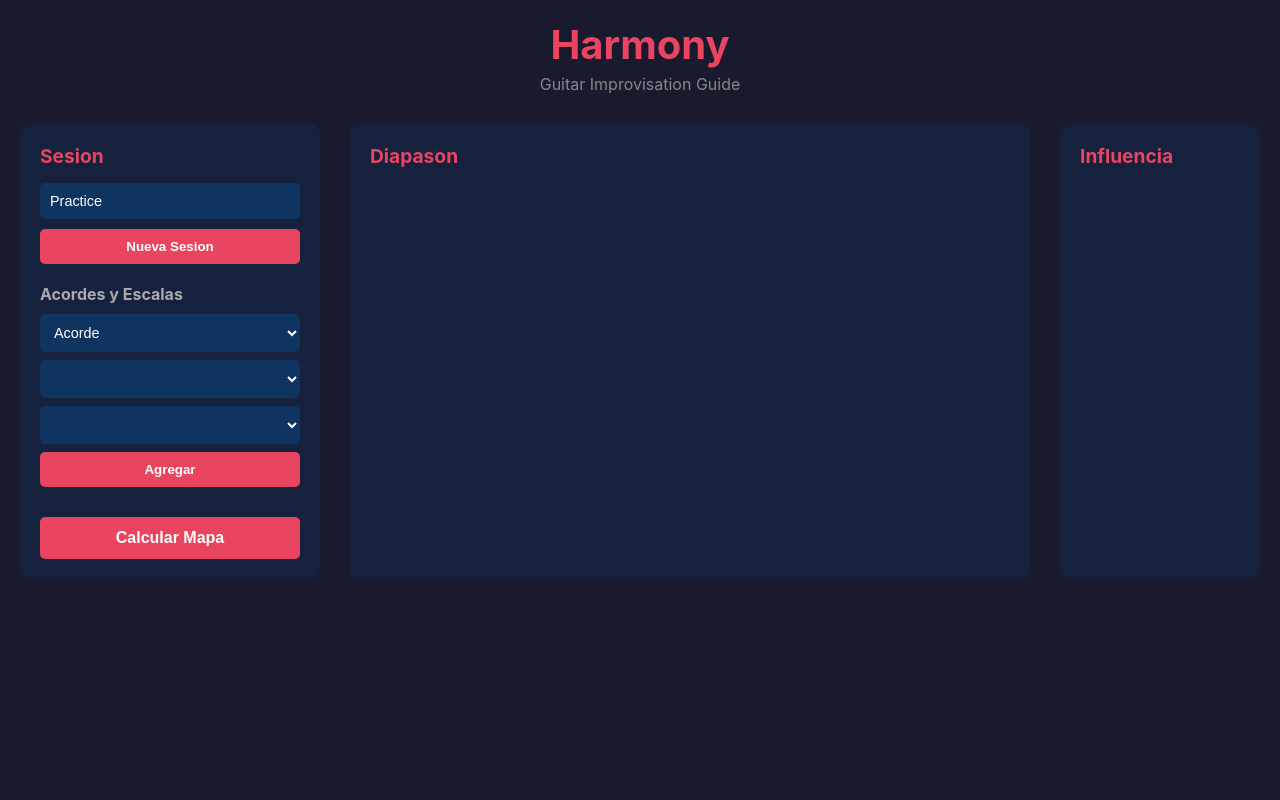
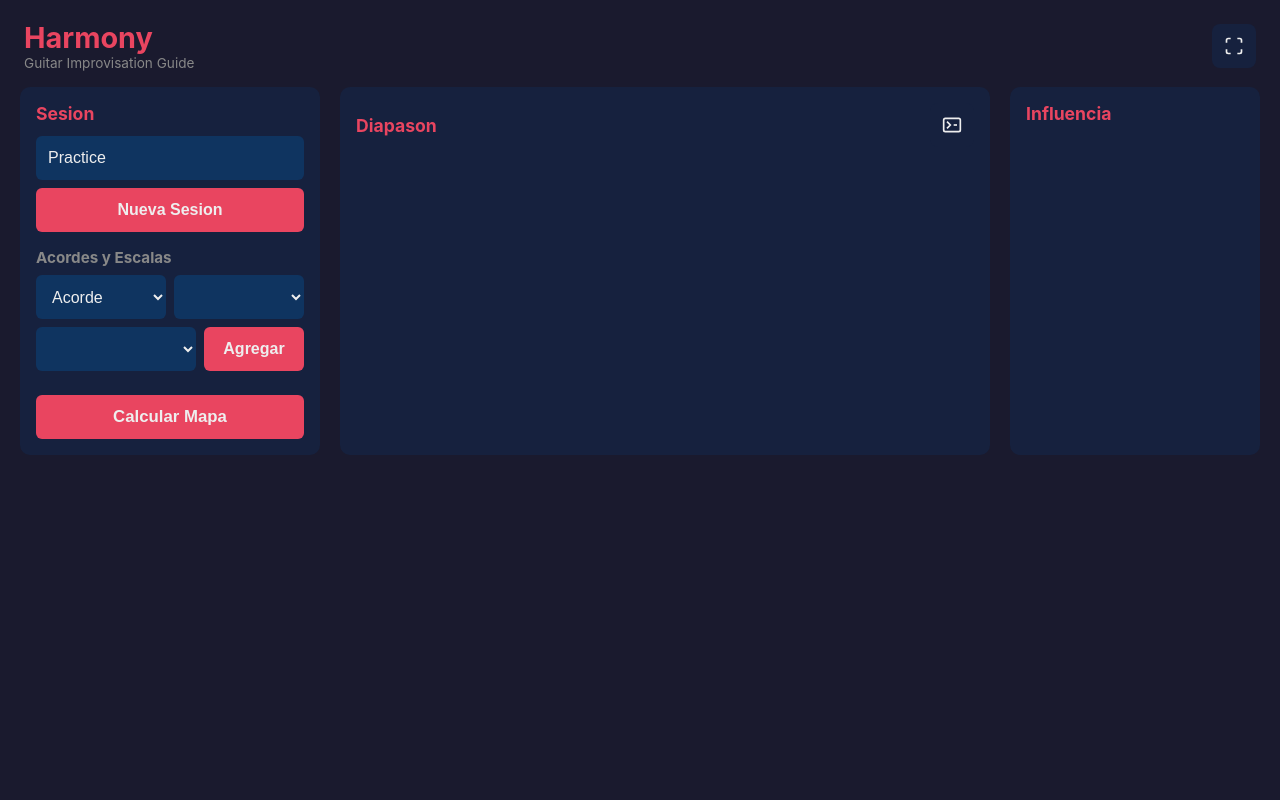
Before and after one commit to davidkingss96/harmony, a PHP site: page / in a window 1280 px wide. Run offline with PHP 8.4, Linux system fonts and the light colour scheme; lists and menus that the app fills with data are empty.

Commit message:
Optimizo para celular

```diff
--- a/frontend/css/style.css
+++ b/frontend/css/style.css
@@ -2,214 +2,406 @@
     margin: 0;
     padding: 0;
     box-sizing: border-box;
+    -webkit-tap-highlight-color: transparent;
+}
+
+:root {
+    --primary: #e94560;
+    --primary-hover: #c73e54;
+    --bg-dark: #1a1a2e;
+    --bg-card: #16213e;
+    --bg-input: #0f3460;
+    --text: #eee;
+    --text-muted: #888;
+    --radius: 10px;
 }
 
 body {
     font-family: -apple-system, BlinkMacSystemFont, 'Segoe UI', Roboto, Oxygen, Ubuntu, sans-serif;
-    background: #1a1a2e;
-    color: #eee;
+    background: var(--bg-dark);
+    color: var(--text);
     min-height: 100vh;
+    min-height: 100dvh;
+    overflow-x: hidden;
 }
 
 .container {
     max-width: 1400px;
     margin: 0 auto;
-    padding: 20px;
+    padding: 12px;
 }
 
+/* Header */
 header {
-    text-align: center;
-    margin-bottom: 30px;
+    display: flex;
+    justify-content: space-between;
+    align-items: center;
+    margin-bottom: 16px;
+    padding: 0 4px;
 }
 
-header h1 {
-    font-size: 2.5rem;
-    color: #e94560;
-    margin-bottom: 5px;
+.header-content h1 {
+    font-size: 1.8rem;
+    color: var(--primary);
 }
 
 header .subtitle {
-    color: #888;
-    font-size: 1rem;
+    color: var(--text-muted);
+    font-size: 0.85rem;
 }
 
-main {
-    display: grid;
-    grid-template-columns: 300px 1fr 200px;
-    gap: 30px;
+.header-actions {
+    display: flex;
+    gap: 8px;
 }
 
-@media (max-width: 1024px) {
-    main {
-        grid-template-columns: 1fr;
-    }
+.icon-btn {
+    width: 40px;
+    height: 40px;
+    display: flex;
+    align-items: center;
+    justify-content: center;
+    background: var(--bg-card);
+    border: none;
+    border-radius: 8px;
+    color: var(--text);
+    cursor: pointer;
+    transition: background 0.2s;
+}
+
+.icon-btn:hover {
+    background: var(--primary);
+}
+
+/* Main Layout */
+main {
+    display: flex;
+    flex-direction: column;
+    gap: 12px;
+}
+
+/* Cards */
+.session-panel,
+.fretboard-section,
+.influence-section {
+    background: var(--bg-card);
+    border-radius: var(--radius);
+    padding: 16px;
+}
+
+.session-panel h2,
+.fretboard-section h2,
+.influence-section h2 {
+    color: var(--primary);
+    margin-bottom: 12px;
+    font-size: 1.1rem;
 }
 
 /* Session Panel */
-.session-panel {
-    background: #16213e;
-    border-radius: 10px;
-    padding: 20px;
-}
-
-.session-panel h2 {
-    color: #e94560;
-    margin-bottom: 15px;
-    font-size: 1.2rem;
-}
-
 .session-controls {
     display: flex;
     flex-direction: column;
-    gap: 10px;
-    margin-bottom: 20px;
+    gap: 8px;
+    margin-bottom: 16px;
 }
 
 input, select {
-    padding: 10px;
+    width: 100%;
+    padding: 12px;
     border: none;
-    border-radius: 5px;
-    background: #0f3460;
-    color: #fff;
-    font-size: 0.9rem;
+    border-radius: 6px;
+    background: var(--bg-input);
+    color: var(--text);
+    font-size: 1rem;
+    min-height: 44px;
 }
 
 button {
-    padding: 10px 15px;
+    width: 100%;
+    padding: 12px;
     border: none;
-    border-radius: 5px;
-    background: #e94560;
-    color: #fff;
+    border-radius: 6px;
+    background: var(--primary);
+    color: var(--text);
     cursor: pointer;
-    font-weight: bold;
+    font-weight: 600;
+    font-size: 1rem;
+    min-height: 44px;
     transition: background 0.2s;
 }
 
 button:hover {
-    background: #c73e54;
+    background: var(--primary-hover);
+}
+
+button:active {
+    transform: scale(0.98);
 }
 
 .items-section h3 {
-    font-size: 1rem;
-    margin-bottom: 10px;
-    color: #aaa;
+    font-size: 0.95rem;
+    margin-bottom: 8px;
+    color: var(--text-muted);
 }
 
 .add-item {
     display: flex;
     flex-direction: column;
     gap: 8px;
-    margin-bottom: 15px;
+    margin-bottom: 12px;
 }
 
 .items-list {
     list-style: none;
-    max-height: 200px;
+    max-height: 180px;
     overflow-y: auto;
+    -webkit-overflow-scrolling: touch;
 }
 
 .items-list li {
     display: flex;
     justify-content: space-between;
     align-items: center;
-    padding: 8px 10px;
-    background: #0f3460;
-    border-radius: 5px;
-    margin-bottom: 5px;
-    font-size: 0.9rem;
+    padding: 10px 12px;
+    background: var(--bg-input);
+    border-radius: 6px;
+    margin-bottom: 6px;
+    font-size: 0.95rem;
 }
 
 .items-list li .remove-btn {
+    width: 28px;
+    height: 28px;
+    min-height: auto;
     background: transparent;
-    color: #e94560;
-    padding: 2px 6px;
-    font-size: 0.8rem;
+    color: var(--primary);
+    padding: 0;
+    font-size: 1.2rem;
+    border-radius: 50%;
+}
+
+.items-list li .remove-btn:hover {
+    background: rgba(233, 69, 96, 0.2);
 }
 
 .calculate-btn {
-    width: 100%;
-    margin-top: 15px;
-    padding: 12px;
-    font-size: 1rem;
+    margin-top: 12px;
+    font-size: 1.05rem;
 }
 
 /* Fretboard */
-.fretboard-section {
-    background: #16213e;
-    border-radius: 10px;
-    padding: 20px;
+.fretboard-header {
+    display: flex;
+    justify-content: space-between;
+    align-items: center;
+    margin-bottom: 12px;
 }
 
-.fretboard-section h2 {
-    color: #e94560;
-    margin-bottom: 15px;
-    font-size: 1.2rem;
+.fretboard-header h2 {
+    margin-bottom: 0;
 }
 
 .fretboard {
     overflow-x: auto;
+    -webkit-overflow-scrolling: touch;
+    padding-bottom: 8px;
 }
 
 .fretboard svg {
     display: block;
-    margin: 0 auto;
+    min-width: 100%;
 }
 
 /* Influence Panel */
-.influence-section {
-    background: #16213e;
-    border-radius: 10px;
-    padding: 20px;
-}
-
-.influence-section h2 {
-    color: #e94560;
-    margin-bottom: 15px;
-    font-size: 1.2rem;
-}
-
 .influence-list {
-    display: flex;
-    flex-direction: column;
+    display: grid;
+    grid-template-columns: repeat(auto-fill, minmax(140px, 1fr));
     gap: 8px;
 }
 
 .influence-item {
     display: flex;
-    justify-content: space-between;
     align-items: center;
+    gap: 8px;
     padding: 8px 10px;
-    background: #0f3460;
-    border-radius: 5px;
+    background: var(--bg-input);
+    border-radius: 6px;
 }
 
 .influence-item .note {
     font-weight: bold;
-    font-size: 1.1rem;
-}
-
-.influence-item .count {
-    color: #888;
+    font-size: 1rem;
+    min-width: 28px;
 }
 
 .influence-item .bar {
     flex: 1;
     height: 6px;
-    background: #1a1a2e;
+    background: var(--bg-dark);
     border-radius: 3px;
-    margin: 0 10px;
     overflow: hidden;
 }
 
 .influence-item .bar-fill {
     height: 100%;
-    background: #e94560;
+    background: var(--primary);
     border-radius: 3px;
     transition: width 0.3s ease;
 }
 
+.influence-item .count {
+    color: var(--text-muted);
+    font-size: 0.9rem;
+    min-width: 20px;
+    text-align: right;
+}
+
 /* Fret markers */
 .fret-marker {
-    fill: #888;
+    fill: #666;
     font-size: 10px;
 }
+
+/* Landscape Overlay */
+.landscape-overlay {
+    position: fixed;
+    top: 0;
+    left: 0;
+    width: 100%;
+    height: 100%;
+    background: var(--bg-dark);
+    z-index: 1000;
+    display: flex;
+    flex-direction: column;
+}
+
+.landscape-overlay.hidden {
+    display: none;
+}
+
+.landscape-header {
+    display: flex;
+    justify-content: space-between;
+    align-items: center;
+    padding: 12px 16px;
+    background: var(--bg-card);
+    flex-shrink: 0;
+}
+
+.landscape-header span {
+    font-weight: 600;
+    color: var(--primary);
+}
+
+.landscape-fretboard {
+    flex: 1;
+    display: flex;
+    align-items: center;
+    justify-content: center;
+    overflow: auto;
+    padding: 16px;
+}
+
+.landscape-fretboard svg {
+    max-width: 100%;
+    max-height: 100%;
+}
+
+/* Desktop */
+@media (min-width: 768px) {
+    .container {
+        padding: 20px;
+    }
+
+    header h1 {
+        font-size: 2.5rem;
+    }
+
+    main {
+        display: grid;
+        grid-template-columns: 280px 1fr 220px;
+        gap: 20px;
+    }
+
+    .session-controls {
+        flex-direction: column;
+    }
+
+    .add-item {
+        flex-direction: row;
+        flex-wrap: wrap;
+    }
+
+    .add-item select {
+        flex: 1;
+        min-width: 100px;
+    }
+
+    .add-item button {
+        width: auto;
+        min-width: 100px;
+    }
+
+    .influence-list {
+        grid-template-columns: 1fr;
+    }
+
+    .icon-btn {
+        width: 44px;
+        height: 44px;
+    }
+}
+
+/* Large Desktop */
+@media (min-width: 1200px) {
+    main {
+        grid-template-columns: 300px 1fr 250px;
+    }
+}
+
+/* Touch devices - larger hit targets */
+@media (hover: none) and (pointer: coarse) {
+    button, select, input {
+        min-height: 48px;
+    }
+
+    .items-list li {
+        padding: 12px 14px;
+    }
+
+    .icon-btn {
+        width: 48px;
+        height: 48px;
+    }
+}
+
+/* Landscape mode on mobile */
+@media (orientation: landscape) and (max-height: 500px) {
+    header {
+        margin-bottom: 8px;
+        padding: 0 8px;
+    }
+
+    header h1 {
+        font-size: 1.4rem;
+    }
+
+    .container {
+        padding: 8px;
+    }
+
+    main {
+        display: grid;
+        grid-template-columns: 1fr 1fr;
+        gap: 8px;
+    }
+
+    .session-panel {
+        grid-row: 1 / 3;
+    }
+
+    .fretboard-section,
+    .influence-section {
+        padding: 10px;
+    }
+}
--- a/frontend/index.html
+++ b/frontend/index.html
@@ -2,15 +2,27 @@
 <html lang="es">
 <head>
     <meta charset="UTF-8">
-    <meta name="viewport" content="width=device-width, initial-scale=1.0">
+    <meta name="viewport" content="width=device-width, initial-scale=1.0, maximum-scale=1.0, user-scalable=no">
+    <meta name="apple-mobile-web-app-capable" content="yes">
+    <meta name="mobile-web-app-capable" content="yes">
+    <meta name="screen-orientation" content="portrait">
     <title>Harmony - Guitar Improvisation Guide</title>
     <link rel="stylesheet" href="css/style.css">
 </head>
 <body>
     <div class="container">
         <header>
-            <h1>Harmony</h1>
-            <p class="subtitle">Guitar Improvisation Guide</p>
+            <div class="header-content">
+                <h1>Harmony</h1>
+                <p class="subtitle">Guitar Improvisation Guide</p>
+            </div>
+            <div class="header-actions">
+                <button id="fullscreenBtn" class="icon-btn" title="Pantalla completa">
+                    <svg width="20" height="20" viewBox="0 0 24 24" fill="none" stroke="currentColor" stroke-width="2">
+                        <path d="M8 3H5a2 2 0 0 0-2 2v3m18 0V5a2 2 0 0 0-2-2h-3m0 18h3a2 2 0 0 0 2-2v-3M3 16v3a2 2 0 0 0 2 2h3"/>
+                    </svg>
+                </button>
+            </div>
         </header>
 
         <main>
@@ -40,7 +52,16 @@
             </section>
 
             <section class="fretboard-section">
-                <h2>Diapason</h2>
+                <div class="fretboard-header">
+                    <h2>Diapason</h2>
+                    <button id="landscapeBtn" class="icon-btn" title="Vista horizontal">
+                        <svg width="20" height="20" viewBox="0 0 24 24" fill="none" stroke="currentColor" stroke-width="2">
+                            <rect x="2" y="4" width="20" height="16" rx="2"/>
+                            <path d="M6 8l4 4-4 4"/>
+                            <path d="M14 12h4"/>
+                        </svg>
+                    </button>
+                </div>
                 <div id="fretboard" class="fretboard"></div>
             </section>
 
@@ -51,6 +72,15 @@
         </main>
     </div>
 
+    <!-- Landscape fullscreen overlay -->
+    <div id="landscapeOverlay" class="landscape-overlay hidden">
+        <div class="landscape-header">
+            <span>Diapason - Vista Horizontal</span>
+            <button id="closeLandscapeBtn" class="icon-btn">✕</button>
+        </div>
+        <div id="landscapeFretboard" class="landscape-fretboard"></div>
+    </div>
+
     <script src="js/app.js"></script>
 </body>
 </html>
--- a/frontend/js/app.js
+++ b/frontend/js/app.js
@@ -2,6 +2,8 @@ const API_BASE = '/api/index.php';
 
 let currentSession = null;
 let items = [];
+let lastHeatmap = null;
+let lastInfluence = null;
 
 // DOM Elements
 const sessionNameInput = document.getElementById('sessionName');
@@ -14,6 +16,11 @@ const itemsList = document.getElementById('itemsList');
 const calculateBtn = document.getElementById('calculateBtn');
 const fretboard = document.getElementById('fretboard');
 const influenceList = document.getElementById('influenceList');
+const fullscreenBtn = document.getElementById('fullscreenBtn');
+const landscapeBtn = document.getElementById('landscapeBtn');
+const landscapeOverlay = document.getElementById('landscapeOverlay');
+const landscapeFretboard = document.getElementById('landscapeFretboard');
+const closeLandscapeBtn = document.getElementById('closeLandscapeBtn');
 
 // Initialize
 document.addEventListener('DOMContentLoaded', () => {
@@ -66,6 +73,69 @@ function setupEventListeners() {
     newSessionBtn.addEventListener('click', createSession);
     addItemBtn.addEventListener('click', addItem);
     calculateBtn.addEventListener('click', calculateHarmony);
+
+    // Fullscreen
+    fullscreenBtn.addEventListener('click', toggleFullscreen);
+    fullscreenBtn.addEventListener('touchend', (e) => {
+        e.preventDefault();
+        toggleFullscreen();
+    });
+
+    // Landscape mode
+    landscapeBtn.addEventListener('click', openLandscape);
+    landscapeBtn.addEventListener('touchend', (e) => {
+        e.preventDefault();
+        openLandscape();
+    });
+
+    closeLandscapeBtn.addEventListener('click', closeLandscape);
+    closeLandscapeBtn.addEventListener('touchend', (e) => {
+        e.preventDefault();
+        closeLandscape();
+    });
+
+    // Close landscape on escape
+    document.addEventListener('keydown', (e) => {
+        if (e.key === 'Escape' && !landscapeOverlay.classList.contains('hidden')) {
+            closeLandscape();
+        }
+    });
+}
+
+// Fullscreen
+function toggleFullscreen() {
+    if (!document.fullscreenElement) {
+        document.documentElement.requestFullscreen().catch(err => {
+            console.log('Fullscreen not supported:', err);
+        });
+    } else {
+        document.exitFullscreen();
+    }
+}
+
+// Landscape mode
+function openLandscape() {
+    if (!lastHeatmap || !lastInfluence) {
+        alert('Primero calcula un mapa');
+        return;
+    }
+
+    landscapeOverlay.classList.remove('hidden');
+    renderFretboardInContainer(landscapeFretboard, lastHeatmap, true);
+
+    // Try to lock to landscape
+    if (screen.orientation && screen.orientation.lock) {
+        screen.orientation.lock('landscape').catch(() => {});
+    }
+}
+
+function closeLandscape() {
+    landscapeOverlay.classList.add('hidden');
+
+    // Unlock orientation
+    if (screen.orientation && screen.orientation.unlock) {
+        screen.orientation.unlock();
+    }
 }
 
 // Session management
@@ -76,7 +146,6 @@ async function createSession() {
         return;
     }
 
-    // Get default tuning (E Standard = 1)
     const tuningId = 1;
 
     const response = await fetch(`${API_BASE}?endpoint=sessions`, {
@@ -143,7 +212,7 @@ async function calculateHarmony() {
         return;
     }
 
-    const tuningId = 1; // E Standard
+    const tuningId = 1;
 
     const response = await fetch(`${API_BASE}?endpoint=harmony`, {
         method: 'POST',
@@ -163,78 +232,109 @@ async function calculateHarmony() {
         return;
     }
 
+    lastHeatmap = data.heatmap;
+    lastInfluence = data.influence;
+
     renderFretboard(data.heatmap, data.influence);
     renderInfluence(data.influence);
 }
 
+// Get responsive sizes based on container width
+function getSizes(containerWidth, landscape = false) {
+    const padding = landscape ? 40 : 32;
+    const availableWidth = containerWidth - padding;
+
+    // Calculate fret spacing to fit container
+    const maxFretSpacing = landscape ? 70 : 55;
+    const minFretSpacing = 35;
+    let fretSpacing = Math.min(maxFretSpacing, availableWidth / 13);
+    fretSpacing = Math.max(minFretSpacing, fretSpacing);
+
+    const stringSpacing = fretSpacing * 0.8;
+    const startX = fretSpacing * 1.2;
+    const startY = stringSpacing * 0.8;
+    const noteRadius = fretSpacing * 0.3;
+    const fontSize = Math.max(8, fretSpacing * 0.16);
+
+    return {
+        fretSpacing,
+        stringSpacing,
+        startX,
+        startY,
+        noteRadius,
+        fontSize,
+        svgWidth: startX + (12 * fretSpacing) + fretSpacing,
+        svgHeight: startY + (5 * stringSpacing) + stringSpacing + 30
+    };
+}
+
 // Render fretboard
 function renderFretboard(heatmap, influence) {
+    const containerWidth = fretboard.parentElement.clientWidth - 32;
+    renderFretboardInContainer(fretboard, heatmap, false, containerWidth);
+}
+
+function renderFretboardInContainer(container, heatmap, landscape = false, containerWidth = null) {
     const numStrings = 6;
     const numFrets = 13;
 
-    // String thickness: index 0 = string 1 (low E, thickest), index 5 = string 6 (high E, thinnest)
     const stringWidths = [3, 2.5, 2, 1.6, 1.3, 1];
 
-    const svgWidth = numFrets * 60 + 100;
-    const svgHeight = numStrings * 50 + 80;
+    if (!containerWidth) {
+        containerWidth = container.parentElement.clientWidth - 32;
+    }
 
-    const stringSpacing = 50;
-    const fretSpacing = 60;
-    const startX = 80;
-    const startY = 40;
+    const sizes = getSizes(containerWidth, landscape);
 
     let svg = `
-        <svg width="${svgWidth}" height="${svgHeight}" xmlns="http://www.w3.org/2000/svg">
+        <svg width="${sizes.svgWidth}" height="${sizes.svgHeight}" viewBox="0 0 ${sizes.svgWidth} ${sizes.svgHeight}" xmlns="http://www.w3.org/2000/svg">
             <defs>
                 <style>
                     .fret { stroke: #666; stroke-width: 1; }
                     .note-circle { cursor: pointer; transition: all 0.2s; }
                     .note-circle:hover { stroke: #fff; stroke-width: 2; }
-                    .note-text { fill: #fff; font-size: 10px; text-anchor: middle; dominant-baseline: central; pointer-events: none; }
-                    .fret-marker { fill: #666; font-size: 10px; text-anchor: middle; }
+                    .note-text { fill: #fff; font-size: ${sizes.fontSize}px; text-anchor: middle; dominant-baseline: central; pointer-events: none; font-weight: 600; }
+                    .fret-marker { fill: #666; font-size: ${sizes.fontSize}px; text-anchor: middle; }
                 </style>
             </defs>
     `;
 
-    // Draw fret markers (dots)
+    // Fret markers (dots)
     const markerFrets = [3, 5, 7, 9, 12];
     markerFrets.forEach(fret => {
-        const x = startX + fret * fretSpacing - fretSpacing / 2;
-        svg += `<circle cx="${x}" cy="${svgHeight - 15}" r="4" fill="#444"/>`;
+        const x = sizes.startX + fret * sizes.fretSpacing - sizes.fretSpacing / 2;
+        svg += `<circle cx="${x}" cy="${sizes.svgHeight - 12}" r="3" fill="#444"/>`;
     });
 
-    // Draw strings (top = string 6 high E thin, bottom = string 1 low E thick)
+    // Strings (top = string 6 high E thin, bottom = string 1 low E thick)
     for (let i = 0; i < numStrings; i++) {
-        const y = startY + i * stringSpacing;
-        const stringNum = numStrings - i; // 6 at top, 1 at bottom
+        const y = sizes.startY + i * sizes.stringSpacing;
+        const stringNum = numStrings - i;
         const thickness = stringWidths[stringNum - 1];
-        svg += `<line x1="${startX}" y1="${y}" x2="${startX + (numFrets - 1) * fretSpacing}" y2="${y}" stroke="#888" stroke-width="${thickness}"/>`;
+        svg += `<line x1="${sizes.startX}" y1="${y}" x2="${sizes.startX + (numFrets - 1) * sizes.fretSpacing}" y2="${y}" stroke="#888" stroke-width="${thickness}"/>`;
     }
 
-    // Draw frets
+    // Frets
     for (let i = 0; i < numFrets; i++) {
-        const x = startX + i * fretSpacing;
-        svg += `<line x1="${x}" y1="${startY}" x2="${x}" y2="${startY + (numStrings - 1) * stringSpacing}" class="fret"/>`;
+        const x = sizes.startX + i * sizes.fretSpacing;
+        svg += `<line x1="${x}" y1="${sizes.startY}" x2="${x}" y2="${sizes.startY + (numStrings - 1) * sizes.stringSpacing}" class="fret"/>`;
 
-        // Fret number
         if (i > 0) {
-            svg += `<text x="${x}" y="${startY - 15}" class="fret-marker">${i}</text>`;
+            svg += `<text x="${x}" y="${sizes.startY - 8}" class="fret-marker">${i}</text>`;
         }
     }
 
-    // Draw notes (skip notes with 0 influence)
+    // Notes
     heatmap.forEach(pos => {
         if (pos.percentage === 0) return;
 
-        const x = startX + pos.fret * fretSpacing - fretSpacing / 2;
-        // Flip: string 6 (high E) at top, string 1 (low E) at bottom
-        const y = startY + (numStrings - pos.string) * stringSpacing;
+        const x = sizes.startX + pos.fret * sizes.fretSpacing - sizes.fretSpacing / 2;
+        const y = sizes.startY + (numStrings - pos.string) * sizes.stringSpacing;
 
-        // Opacity based on influence percentage (min 0.1, max 1.0)
         const opacity = Math.max(0.1, pos.percentage / 100);
 
         svg += `
-            <circle cx="${x}" cy="${y}" r="18" class="note-circle"
+            <circle cx="${x}" cy="${y}" r="${sizes.noteRadius}" class="note-circle"
                     fill="#e94560" fill-opacity="${opacity}"
                     data-note="${pos.note}" data-influence="${pos.influence}"/>
             <text x="${x}" y="${y}" class="note-text">${pos.note}</text>
@@ -242,7 +342,7 @@ function renderFretboard(heatmap, influence) {
     });
 
     svg += '</svg>';
-    fretboard.innerHTML = svg;
+    container.innerHTML = svg;
 }
 
 // Render influence list
@@ -269,3 +369,14 @@ function renderInfluence(influence) {
         `;
     }).join('');
 }
+
+// Re-render fretboard on resize
+let resizeTimeout;
+window.addEventListener('resize', () => {
+    clearTimeout(resizeTimeout);
+    resizeTimeout = setTimeout(() => {
+        if (lastHeatmap && lastInfluence) {
+            renderFretboard(lastHeatmap, lastInfluence);
+        }
+    }, 250);
+});
```
